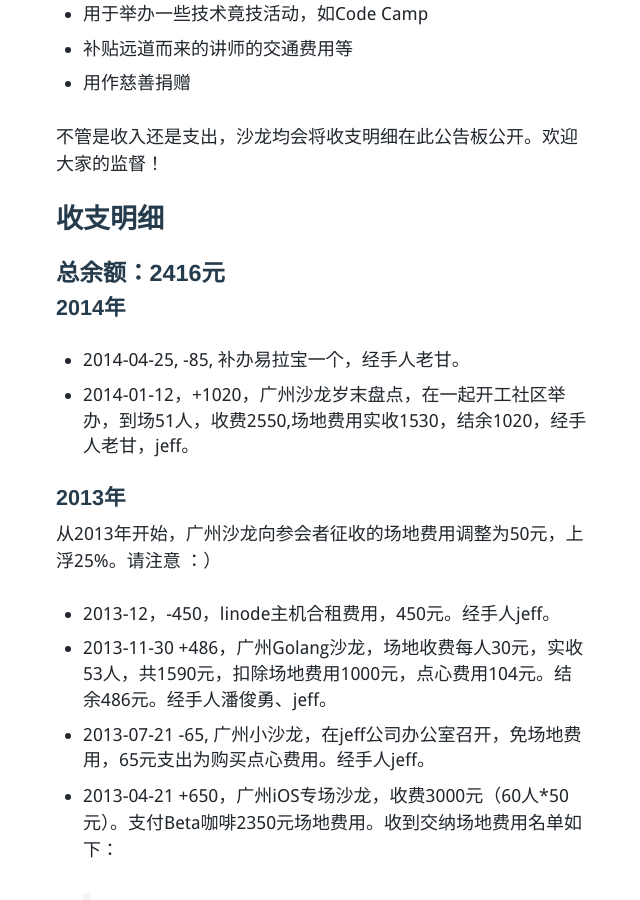
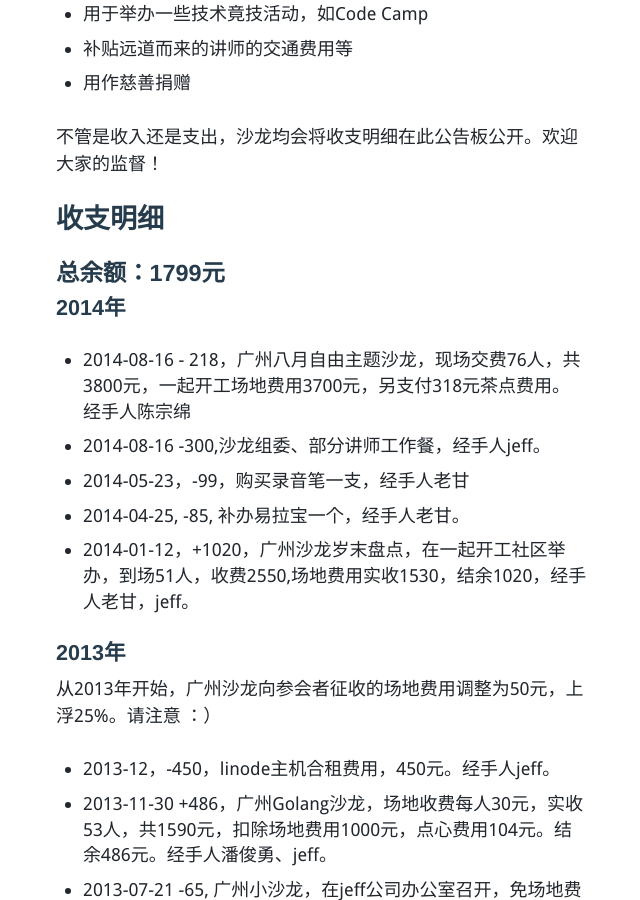
Before and after one commit to techparty-org/techparty-org.github.io, a Jekyll site: the page built from _posts/2008-01-01-finance.markdown, in a window 1280 px wide and 900 px high, scrolled down 771 px. Shown: the whole window, without its empty margins (318-958 px from the left). Built offline with Jekyll 4.4.1, drawn with Linux system fonts in a browser that asks for light colours; nearby versions of some CDN libraries; Markdown is read by kramdown in place of the engine named in the settings; comment, search, counter and statistics services are not loaded.

Commit message:
更新财务明细

```diff
--- a/_posts/2008-01-01-finance.markdown
+++ b/_posts/2008-01-01-finance.markdown
@@ -32,9 +32,12 @@ categories:
 不管是收入还是支出，沙龙均会将收支明细在此公告板公开。欢迎大家的监督！
 
 ##收支明细
-###总余额：2416元
+###总余额：1799元
 #### 2014年
 
+* 2014-08-16 - 218，广州八月自由主题沙龙，现场交费76人，共3800元，一起开工场地费用3700元，另支付318元茶点费用。经手人陈宗绵
+* 2014-08-16 -300,沙龙组委、部分讲师工作餐，经手人jeff。
+* 2014-05-23，-99，购买录音笔一支，经手人老甘
 * 2014-04-25, -85, 补办易拉宝一个，经手人老甘。
 * 2014-01-12，+1020，广州沙龙岁末盘点，在一起开工社区举办，到场51人，收费2550,场地费用实收1530，结余1020，经手人老甘，jeff。
 
```
